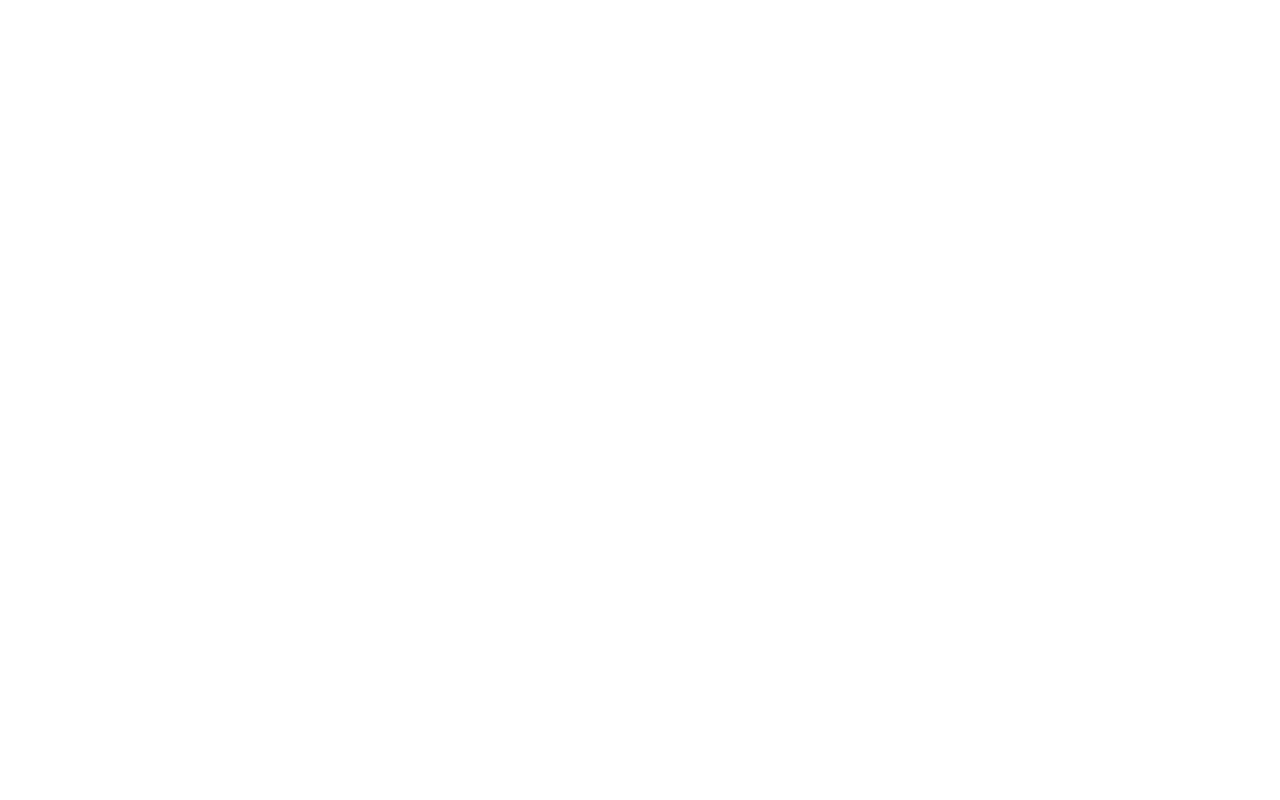
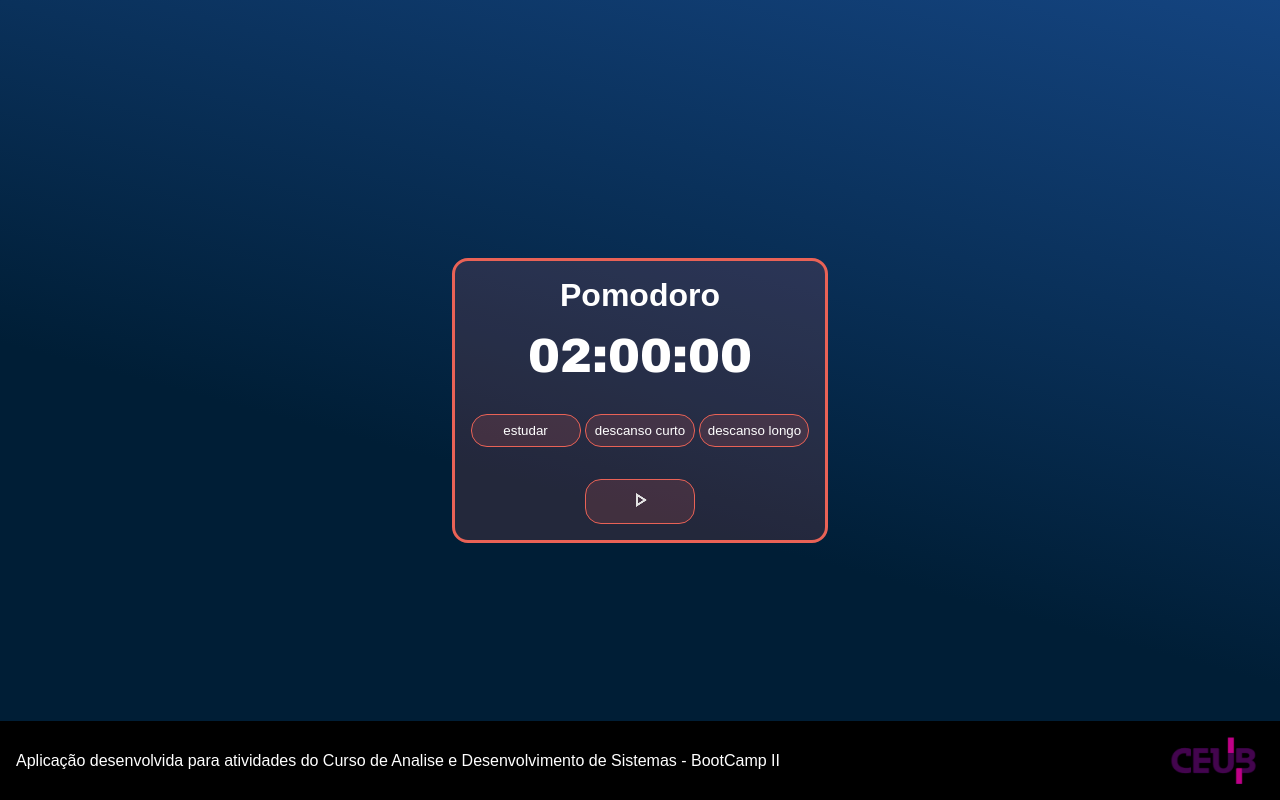
Before and after one commit to BirdMelo/CEUB-BootCamp_II_Pomodoro, a website: page src/index.html in a window 1280 px wide. Drawn offline with Linux system fonts and the light colour scheme.

Commit message:
build(html/css)1.1.0 Desenvolvendo HTML e CSS principais na aplicação.

```diff
--- a/package.json
+++ b/package.json
@@ -3,7 +3,7 @@
     "node": "^25.8.1"
   },
   "name": "ceub-bootcamp_ii_pomodoro",
-  "version": "1.0.0",
+  "version": "1.1.0",
   "description": "Na era digital, a atenção tornou-se um dos recursos mais escassos e disputados. Estudantes e profissionais enfrentam diariamente um ambiente saturado de interrupções, onde o excesso de estímulos fragmenta a concentração e dificulta o aprendizado profundo. O hábito de tentar estudar ou trabalhar por longas horas ininterruptas frequentemente leva à exaustão cognitiva (burnout mental), à queda drástica de retenção de informações e à procrastinação crônica. Para muitas pessoas, a simples percepção da passagem do tempo é distorcida, tornando o gerenciamento do próprio ritmo de estudo uma tarefa exaustiva por si só.",
   "main": "index.js",
   "directories": {
--- a/src/index.html
+++ b/src/index.html
@@ -4,7 +4,25 @@
     <meta charset="UTF-8">
     <meta name="viewport" content="width=device-width, initial-scale=1.0">
     <title>Pomodoro</title>
+    <link rel="shortcut icon" href="./assets/short_Pomodoro_Logo.png" type="image/x-icon">
+    <link rel="stylesheet" href="./style.css">
 </head>
 <body>
+    <div id="card" data-context="studing">
+        <header><h1>Pomodoro</h1></header>
+        <main>
+            <span id="timer">02:00:00</span>
+            <section>
+                <button id="studing">estudar</button>
+                <button id="short">descanso curto</button>
+                <button id="long">descanso longo</button>
+            </section>
+            <button id="play"><img src="./assets/icons/play_arrow.png" alt="play timer"></button>
+        </main>
+    </div>
+    <footer>
+        <span>Aplicação desenvolvida para atividades do Curso de Analise e Desenvolvimento de Sistemas - BootCamp II</span>
+        <img src="./assets/ceub_logo.png" alt="logo CEUB">
+    </footer>
 </body>
 </html>
--- /dev/null
+++ b/src/style.css
@@ -0,0 +1,103 @@
+@import url('https://fonts.googleapis.com/css2?family=Archivo+Black&display=swap');
+
+/* CONFIGURAÇÕES BASICAS */
+
+* {
+    box-sizing: border-box;
+    margin: 0;
+    padding: 0;
+    max-width: 100%;
+}
+
+:root {
+    --studing-color:#E96256;
+    --short-color:#8CBB84;
+    --long-color:#F7A753;
+    --highlight-color:#144480;
+    --background-color:#001e36;
+    --text-color:white;
+
+    --text-font: Arial, Helvetica, sans-serif;
+    --timer-font: "Archivo Black", sans-serif;
+}
+[data-context="studing"] {
+    --border-context:var(--studing-color);
+    --background-context: rgb(from var(--studing-color) r g b / 15%)
+}
+[data-context="short"] {
+    --border-context:var(--short-color);
+    --background-context: rgb(from var(--short-color) r g b / 15%)
+}
+[data-context="long"] {
+    --border-context:var(--long-color);
+    --background-context: rgb(from var(--long-color) r g b / 15%)
+}
+
+body {
+    background: linear-gradient(195deg,var(--highlight-color), var(--background-color) 60%) no-repeat;
+    height: 100vh;
+    display: flex;
+    flex-direction: column;
+    align-items: center;
+    justify-content: center;
+    color: var(--text-color);
+    font-family: var(--text-font);
+}
+
+/* CONFIGURAÇÕES DO CARD DO TIMER */
+
+#card {
+    background-color: var(--background-context);
+    border: solid 3px var(--border-context);
+    padding: 16px;
+    border-radius: 16px;
+    display: flex;
+    flex-direction: column;
+    gap: 16px;
+}
+header h1 {
+    text-align: center;
+}
+main {
+    display: flex;
+    flex-direction: column;
+    align-items: center;
+    gap: 32px;
+}
+#timer {
+    font-size: 3rem;
+    font-family: var(--timer-font);
+}
+section button {
+    width: 110px;
+    padding: 8px 4px;
+    border-radius: 16px;
+    background-color: var(--background-context);
+    border: solid 1px var(--border-context);
+    color: var(--text-color);
+    cursor: pointer;
+}
+
+#play {
+    background-color: var(--background-context);
+    border: solid 1px var(--border-context);
+    border-radius: 16px;
+    width: 110px;
+    padding: 8px 4px;
+}
+
+/* CONFIGURAÇÕES DO FOOTER */
+
+footer {
+    background-color: black;
+    display: flex;
+    position: fixed;
+    justify-content: space-between;
+    padding: 16px;
+    bottom: 0;
+    width: 100vw;
+    align-items: center;
+}
+footer img {
+    width: 100px;
+}
```
Also changed, not shown: README.md, src/assets/ceub_logo.png (added), src/assets/icons/pause.png (added), src/assets/icons/play_arrow.png (added), src/assets/short_Pomodoro_Logo.png (added), 1 other file.
